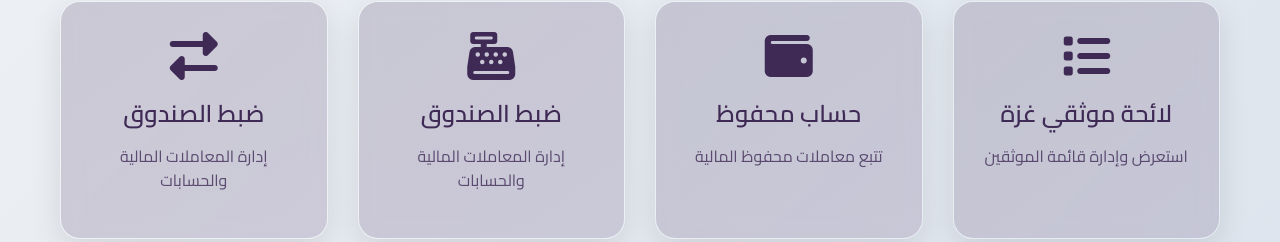
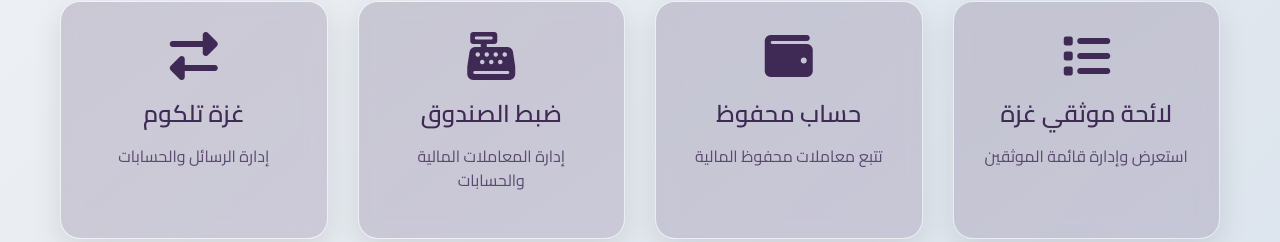
Before and after one commit to a7medal/gazza, a plain HTML site: page home.html in a window 1280 px wide. Shown: the part 361-603 px from the top of the page. Drawn offline with nearby package versions, Linux system fonts and the light colour scheme; some packages are replaced by stand-ins of ours; a script that the page names is missing.

Commit message:
Update home.html

```diff
--- a/home.html
+++ b/home.html
@@ -227,8 +227,8 @@
             <div class="service-card scroll-reveal">
     <a href="caisse.html">
         <i class="fas fa-exchange-alt"></i>
-        <h3>ضبط الصندوق</h3>
-        <p>إدارة المعاملات المالية والحسابات</p>
+        <h3>غزة تلكوم</h3>
+        <p>إدارة الرسائل والحسابات</p>
     </a>
 </div>
             <div class="service-card scroll-reveal">
```
